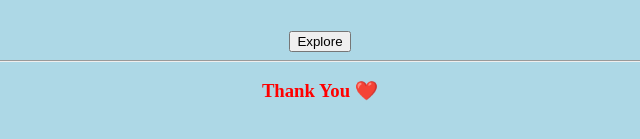
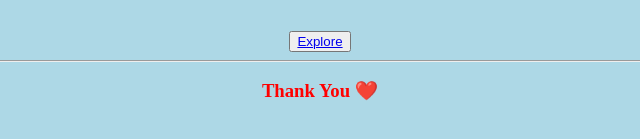
Before and after one commit to gogulaakshaya/myrepo.io, a plain HTML site: page index.html in a window 1280 px wide. Shown: the part 233-372 px from the top of the page, 320-960 px from the left. Drawn offline with Linux system fonts and the light colour scheme.

Commit message:
anchor link added

```diff
--- a/index.html
+++ b/index.html
@@ -27,7 +27,7 @@
 
     <br>
 
-    <button>Explore</button>
+    <button><a href = "login.html">Explore</a></button>
 
     <hr>
 
```
